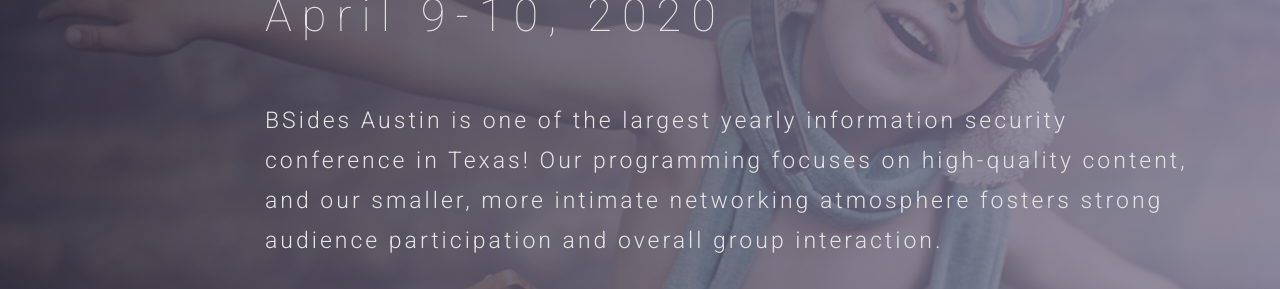
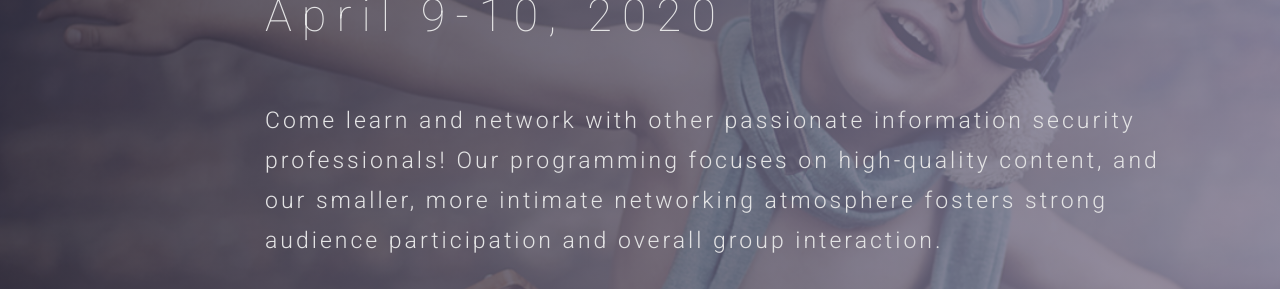
Before and after one commit to bsidesaustin/test, a Jekyll site: the page built from index.html, in a window 1280 px wide. Shown: the part 324-613 px from the top of the page. Built offline with Jekyll 4.4.1, drawn with Linux system fonts in a browser that asks for light colours; nearby versions of some CDN libraries; some web fonts are replaced.

Commit message:
Update index.html

```diff
--- a/index.html
+++ b/index.html
@@ -11,7 +11,7 @@
       <div class="col-md-10 col-md-offset-2">
         <div class="block">
           <h1 class="animated fadeInUp">April 9-10, 2020</h1>
-          <p>BSides Austin is one of the largest yearly information security conference in Texas! Our programming focuses on high-quality content, and our smaller, more intimate networking atmosphere fosters strong audience participation and overall group interaction.</p>
+          <p>Come learn and network with other passionate information security professionals! Our programming focuses on high-quality content, and our smaller, more intimate networking atmosphere fosters strong audience participation and overall group interaction.</p>
 <br>Follow us on Twitter for all the latest news about deadlines, programming, parking, etc: <a href="https://twitter.com/bsidesaustin">@BSidesAustin</a>
 
         </div>
```
